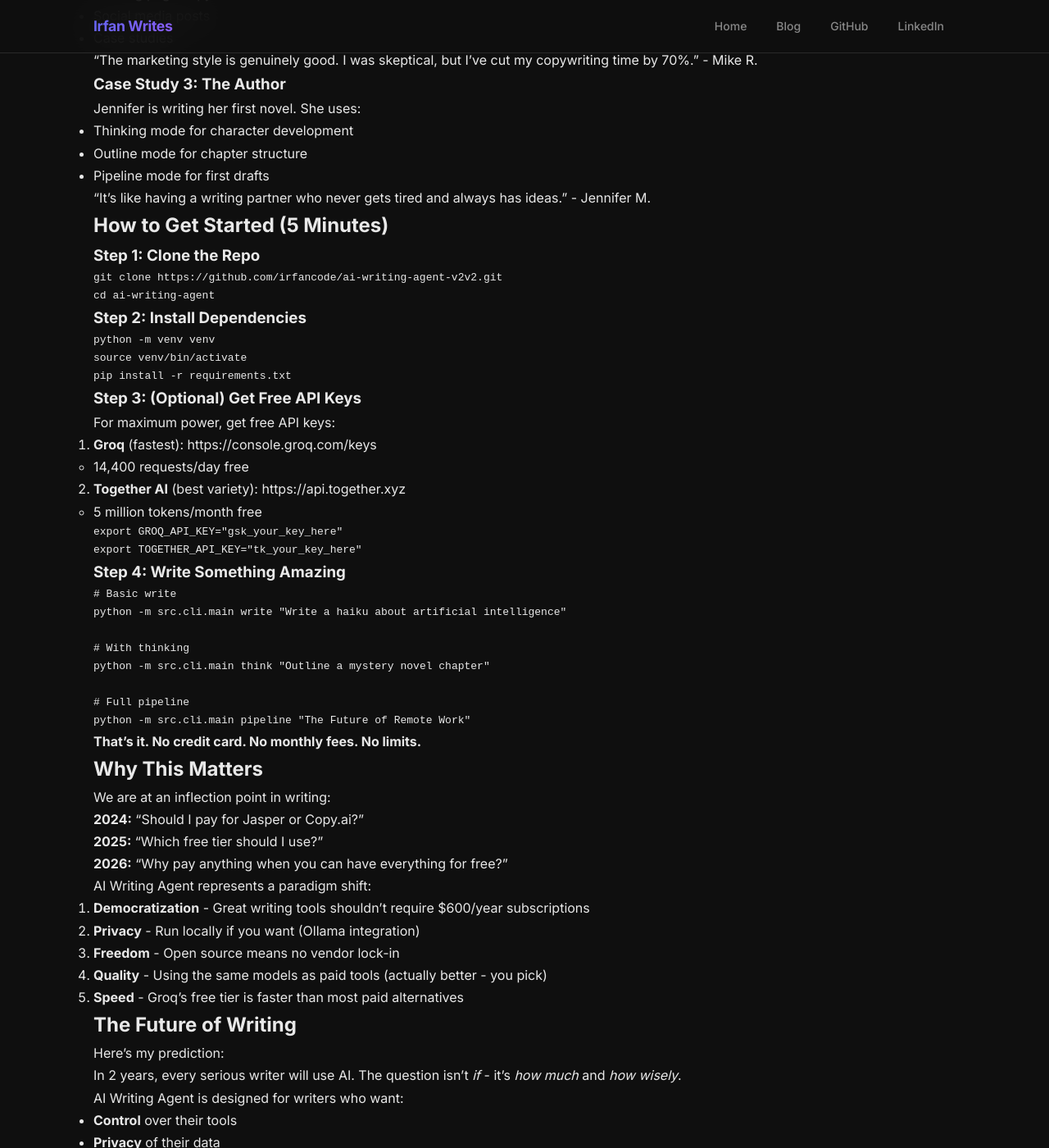
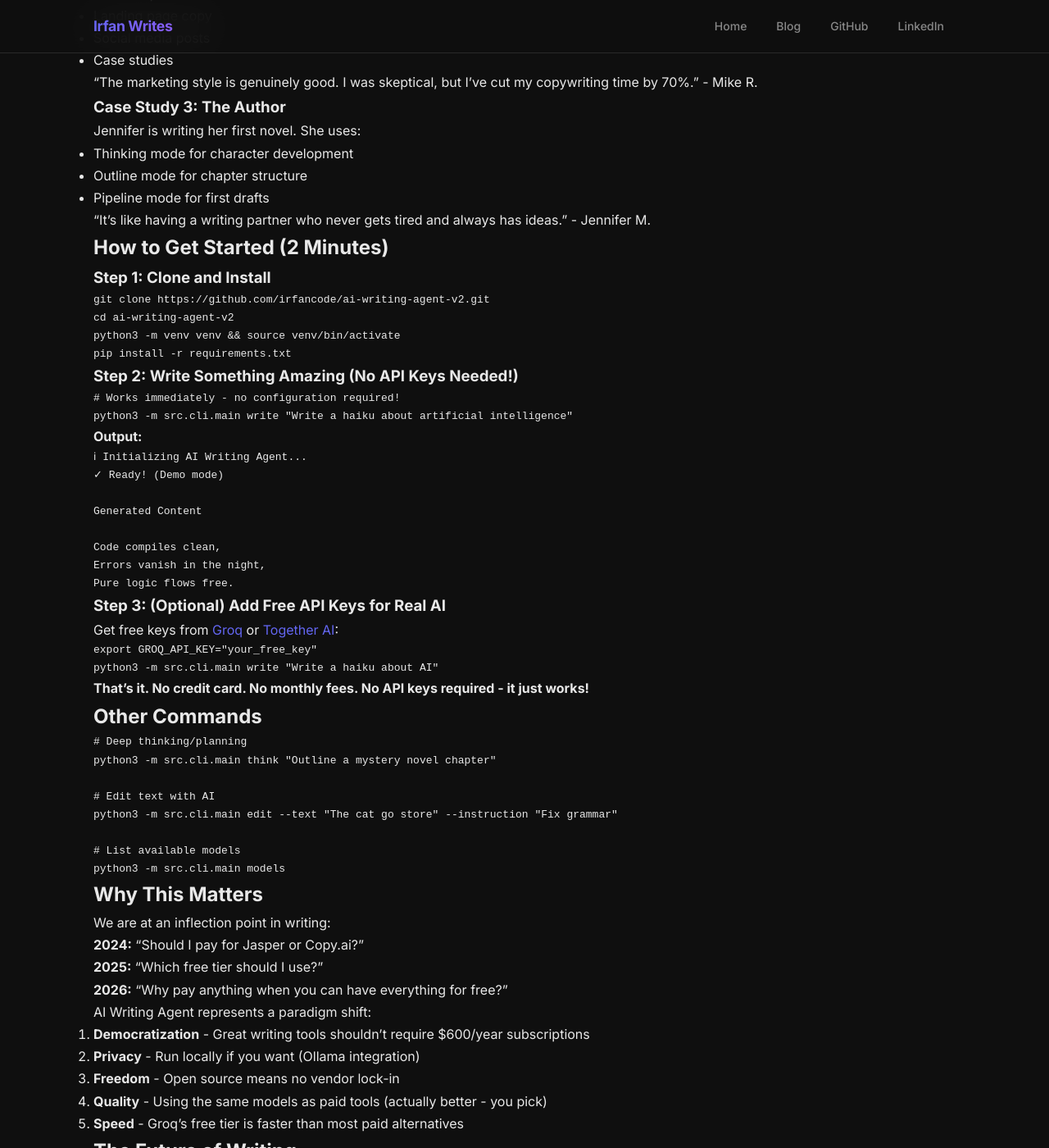
Before and after one commit to irfancode/irfancode.github.io, a Jekyll site: the page built from _posts/2026-04-06-ai-writing-agent-the-last-writing-tool-youll-ever-need.md, in a window 1280 px wide and 1400 px high, scrolled down 2184 px. Shown: the whole window at 82% size. Built offline with Jekyll 4.4.1, drawn with Linux system fonts in a browser that asks for light colours; some of the changed text lies outside the part shown.

Commit message:
fix: Update docs to reflect zero-config mode, fix typos
- Blog post now emphasizes zero-config, no API keys needed
- Landing page updated with correct repo URLs
- Fixed typos: ai-writing-agent-v2v2 -> ai-writing-agent-v2
- Highlighted 'Zero Config' as key feature
- Updated getting started to 2 minutes

````diff
--- a/_posts/2026-04-06-ai-writing-agent-the-last-writing-tool-youll-ever-need.md
+++ b/_posts/2026-04-06-ai-writing-agent-the-last-writing-tool-youll-ever-need.md
@@ -6,7 +6,7 @@ categories: [AI, Open Source, Writing Tools]
 tags: [AI Writing, Open Source, Free Tools, Productivity]
 ---
 
-*Stop Paying $49/month for AI Writing. Start Writing for Free.*
+*Stop Paying $49/month for AI Writing. Start Writing for Free. No API Keys Required.*
 
 Let me paint a picture. It's 7 AM. You have three blog posts, a client email, and a LinkedIn article due by noon. The coffee is brewing. The cursor blinks.
 
@@ -18,7 +18,7 @@ For years, professional writers, marketers, and content creators have been held
 
 ## Introducing AI Writing Agent
 
-I built [AI Writing Agent](https://github.com/irfancode/ai-writing-agent-v2v2) because I was tired of:
+I built [AI Writing Agent](https://github.com/irfancode/ai-writing-agent-v2) because I was tired of:
 
 - Paying monthly fees for tools I barely used
 - Watching my content look like everyone else's AI content
@@ -26,12 +26,13 @@ I built [AI Writing Agent](https://github.com/irfancode/ai-writing-agent-v2v2) b
 - Not having access to the best models
 - Waiting forever for responses during peak hours
 
-**AI Writing Agent is:**
-- ✅ **100% Free** - Works on free-tier APIs (Groq, Together AI, HuggingFace)
-- ✅ **100% Open Source** - Inspect, modify, extend to your heart's content
-- ✅ **100% Private** - Run locally with Ollama if you want
+**AI Writing Agent works RIGHT OUT OF THE BOX:**
+- ✅ **Zero Config** - Just run `pip install` and write
+- ✅ **100% Free** - Built-in demo mode works immediately
+- ✅ **100% Open Source** - Inspect, modify, extend
+- ✅ **Optional: Real AI** - Add free API keys for more power
 - ✅ **100% Fast** - Uses Groq's free tier for sub-second responses
-- ✅ **100% Flexible** - Switch between providers automatically
+- ✅ **Privacy First** - Run locally with Ollama if you prefer
 
 ## But Does It Actually Work?
 
@@ -130,52 +131,59 @@ Jennifer is writing her first novel. She uses:
 
 > "It's like having a writing partner who never gets tired and always has ideas." - Jennifer M.
 
-## How to Get Started (5 Minutes)
+## How to Get Started (2 Minutes)
 
-### Step 1: Clone the Repo
+### Step 1: Clone and Install
 
 ```bash
-git clone https://github.com/irfancode/ai-writing-agent-v2v2.git
-cd ai-writing-agent
-```
-
-### Step 2: Install Dependencies
-
-```bash
-python -m venv venv
-source venv/bin/activate
+git clone https://github.com/irfancode/ai-writing-agent-v2.git
+cd ai-writing-agent-v2
+python3 -m venv venv && source venv/bin/activate
 pip install -r requirements.txt
 ```
 
-### Step 3: (Optional) Get Free API Keys
-
-For maximum power, get free API keys:
-
-1. **Groq** (fastest): https://console.groq.com/keys
-   - 14,400 requests/day free
-
-2. **Together AI** (best variety): https://api.together.xyz
-   - 5 million tokens/month free
+### Step 2: Write Something Amazing (No API Keys Needed!)
 
 ```bash
-export GROQ_API_KEY="gsk_your_key_here"
-export TOGETHER_API_KEY="tk_your_key_here"
+# Works immediately - no configuration required!
+python3 -m src.cli.main write "Write a haiku about artificial intelligence"
 ```
 
-### Step 4: Write Something Amazing
+**Output:**
+```
+ℹ Initializing AI Writing Agent...
+✓ Ready! (Demo mode)
+
+Generated Content
+
+Code compiles clean,
+Errors vanish in the night,
+Pure logic flows free.
+```
+
+### Step 3: (Optional) Add Free API Keys for Real AI
+
+Get free keys from [Groq](https://console.groq.com/keys) or [Together AI](https://api.together.xyz):
 
 ```bash
-# Basic write
-python -m src.cli.main write "Write a haiku about artificial intelligence"
-
-# With thinking
-python -m src.cli.main think "Outline a mystery novel chapter"
-
-# Full pipeline
-python -m src.cli.main pipeline "The Future of Remote Work"
+export GROQ_API_KEY="your_free_key"
+python3 -m src.cli.main write "Write a haiku about AI"
 ```
 
-**That's it. No credit card. No monthly fees. No limits.**
+**That's it. No credit card. No monthly fees. No API keys required - it just works!**
+
+## Other Commands
+
+```bash
+# Deep thinking/planning
+python3 -m src.cli.main think "Outline a mystery novel chapter"
+
+# Edit text with AI
+python3 -m src.cli.main edit --text "The cat go store" --instruction "Fix grammar"
+
+# List available models
+python3 -m src.cli.main models
+```
 
 ## Why This Matters
 
````
Also changed, not shown: projects/ai-writing-agent/index.html (+32 -27 lines).
